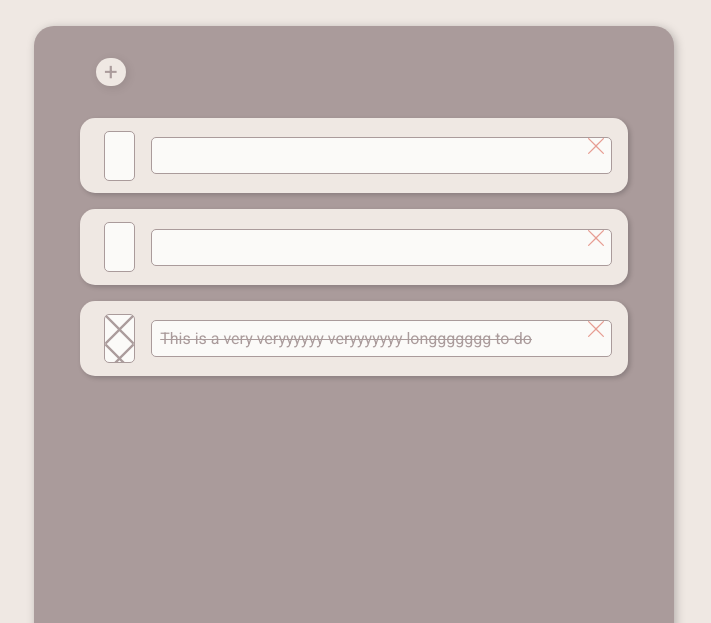
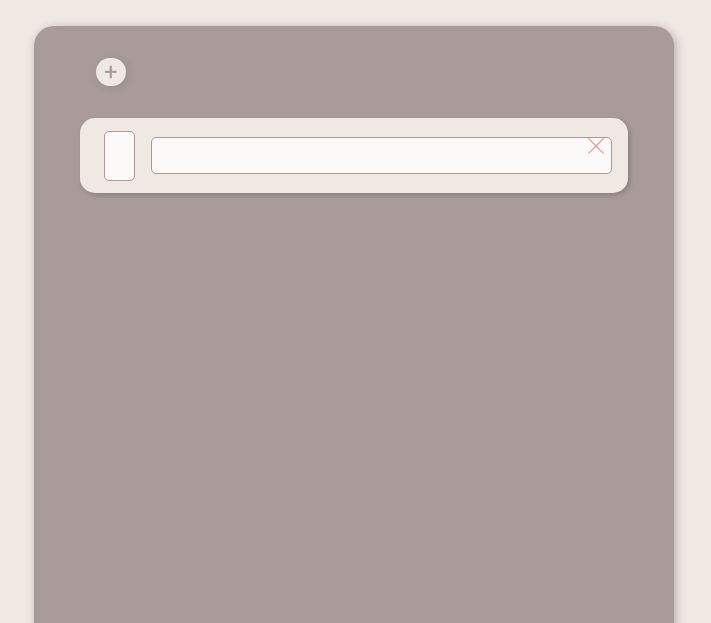
Before and after one commit to davidk55/simple-to-do-list, a website built with webpack: page src/template.html in a window 1280 px wide. Shown: the part 177-800 px from the top of the page, without its empty margins (286-997 px from the left). Built offline with nearby package versions, Linux system fonts and the light colour scheme.

Commit message:
refactor: remove todo examples

```diff
--- a/src/template.html
+++ b/src/template.html
@@ -14,17 +14,17 @@
           <button type="button" class="todo-container__create-todo__btn" id="create-todo-btn">+</button>
         </li>
 
-        <li class="todo-container__item">
-          <input type="button" class="todo-container__item__checked-toggle-btn checked-toggle-btn">
-          <input type="text" class="todo-container__item__content todo-content">
-          <input type="button" class="todo-container__item__delete-btn delete-btn">
-        </li>
-
-        <li class="todo-container__item finished">
-          <input type="button" class="todo-container__item__checked-toggle-btn checked-toggle-btn">
-          <input type="text" class="todo-container__item__content todo-content" value="This is a very veryyyyyy veryyyyyyy longgggggg to-do">
-          <input type="button" class="todo-container__item__delete-btn delete-btn">
-        </li>
+        <!-- <li class="todo-container__item"> -->
+        <!--   <input type="button" class="todo-container__item__checked-toggle-btn checked-toggle-btn"> -->
+        <!--   <input type="text" class="todo-container__item__content todo-content"> -->
+        <!--   <input type="button" class="todo-container__item__delete-btn delete-btn"> -->
+        <!-- </li> -->
+        <!---->
+        <!-- <li class="todo-container__item finished"> -->
+        <!--   <input type="button" class="todo-container__item__checked-toggle-btn checked-toggle-btn"> -->
+        <!--   <input type="text" class="todo-container__item__content todo-content" value="This is a very veryyyyyy veryyyyyyy longgggggg to-do"> -->
+        <!--   <input type="button" class="todo-container__item__delete-btn delete-btn"> -->
+        <!-- </li> -->
 
       </ul>
     </main>
```
